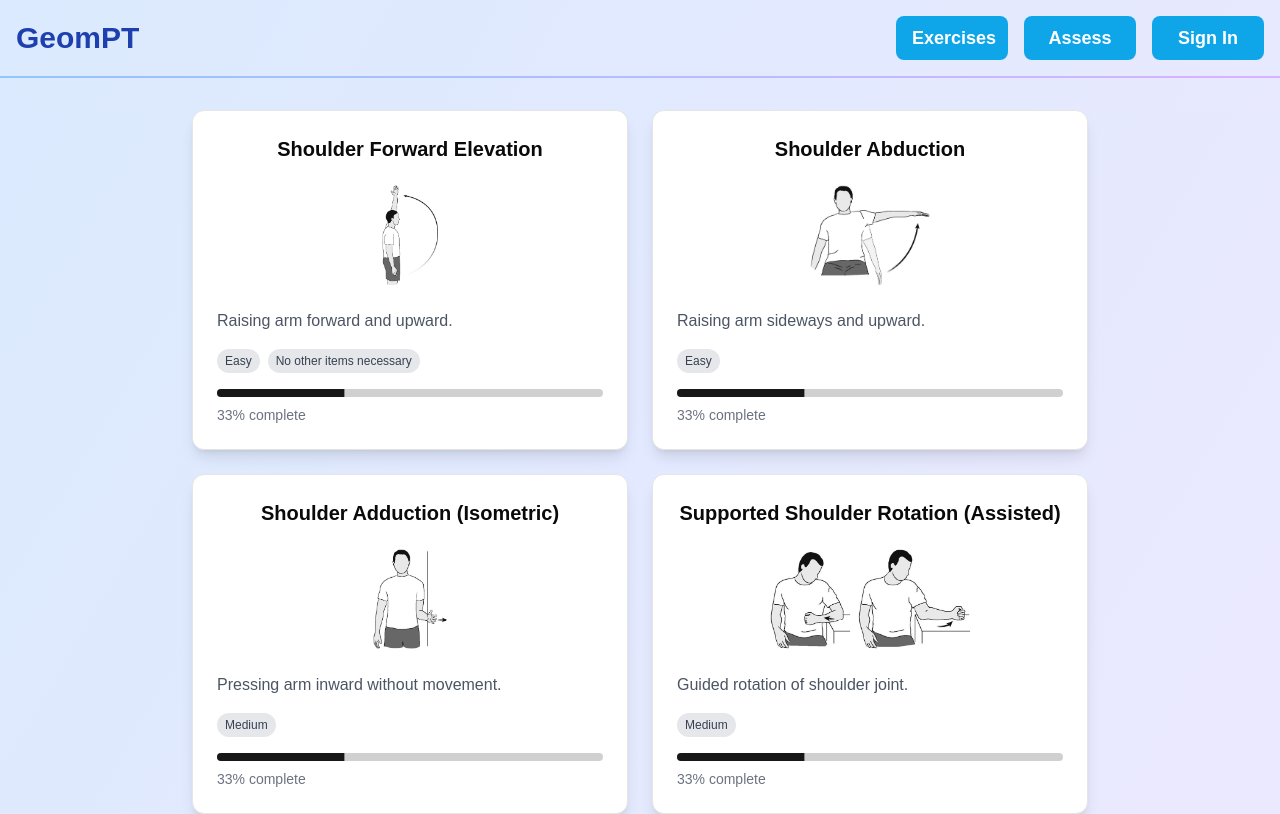
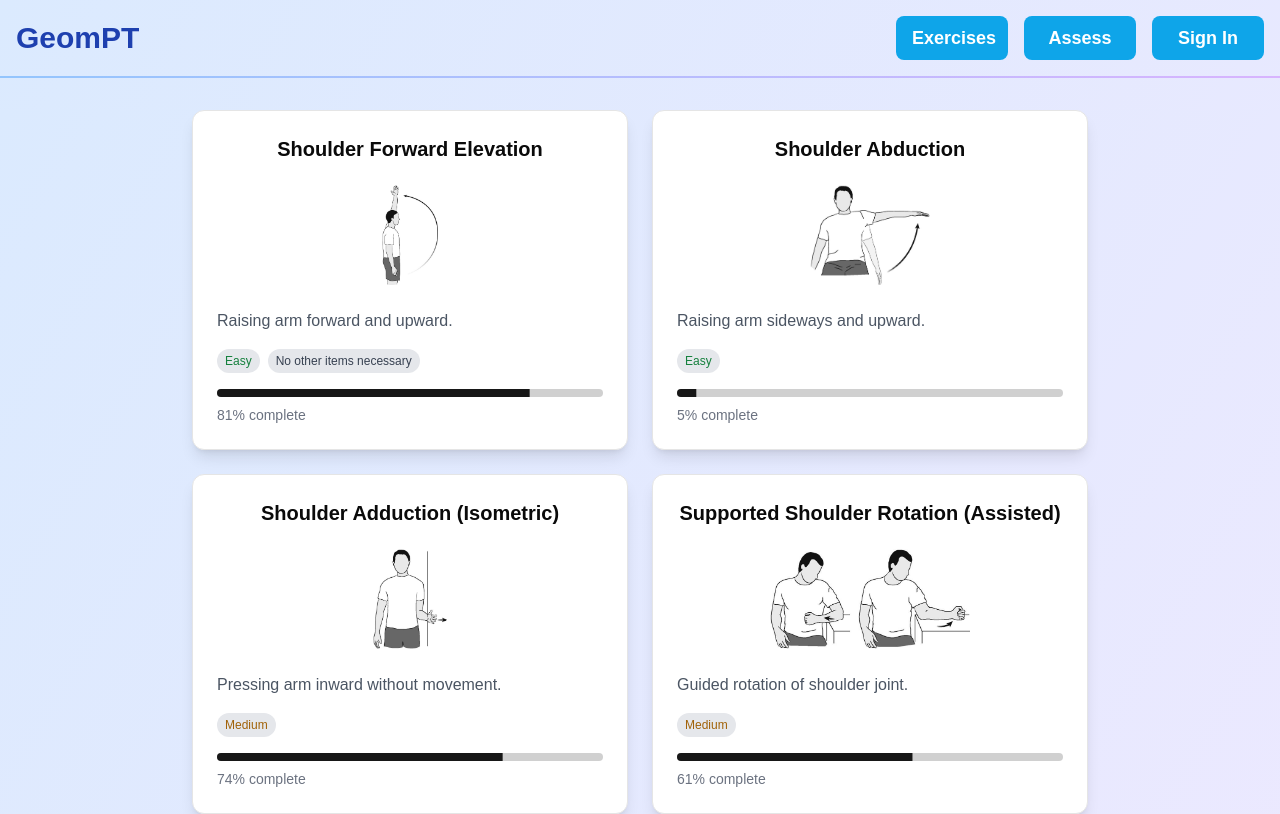
Before and after one commit to GeomPT/frontend, a Next.js app: page /exercises in a window 1280 px wide. Shown: the top 814 px of the page. Built offline with nearby package versions, Linux system fonts and the light colour scheme.

Commit message:
design changes to exercise page

```diff
--- a/app/exercises/page.tsx
+++ b/app/exercises/page.tsx
@@ -84,8 +84,18 @@ export default function Component() {
                     GeomPT Progress
                 </h1> */}
                 <div className="grid grid-cols-1 md:grid-cols-2 gap-6">
-                    {videoData.map((video) => (
-                        <Link key={video.id} href={`/exercises/${video.id}`}>
+                    {videoData.map((video) => {
+                        const progressValue =
+                            (video.id * 27456783 +
+                                ((video.id * 2364372) % 325) +
+                                video.id -
+                                ((video.id * 2371) % 236)) %
+                            (100 - video.id * 3);
+                        return (
+                            <Link
+                                key={video.id}
+                                href={`/exercises/${video.id}`}
+                            >
                                 <Card
                                     key={video.id}
                                     className="bg-white shadow-lg hover:shadow-xl flex-shrink-0 relative duration-300 transform hover:scale-105"
@@ -111,24 +121,49 @@ export default function Component() {
                                         </p>
                                         <div className="flex flex-wrap gap-2 mb-4">
                                             {video.technologies.map(
-                                            (tech, index) => (
+                                                (tech, index) => {
+                                                    let color = "text-gray-700";
+                                                    if (tech === "Easy") {
+                                                        color =
+                                                            "text-green-700";
+                                                    } else if (
+                                                        tech === "Medium"
+                                                    ) {
+                                                        color =
+                                                            "text-yellow-700";
+                                                    } else if (
+                                                        tech === "Hard"
+                                                    ) {
+                                                        color = "text-red-700";
+                                                    }
+
+                                                    const className = `px-2 py-1 bg-gray-200 rounded-full text-xs ${color}`;
+
+                                                    return (
                                                         <span
                                                             key={index}
-                                                    className="px-2 py-1 bg-gray-200 text-gray-700 rounded-full text-xs"
+                                                            className={
+                                                                className
+                                                            }
                                                         >
                                                             {tech}
                                                         </span>
-                                            )
+                                                    );
+                                                }
                                             )}
                                         </div>
-                                    <Progress value={33} className="h-2" />
+                                        <Progress
+                                            value={progressValue}
+                                            className="h-2"
+                                        />
                                         <p className="text-sm text-gray-500 mt-2">
-                                        33% complete
+                                            {progressValue}% complete
                                         </p>
                                     </CardContent>
                                 </Card>
                             </Link>
-                    ))}
+                        );
+                    })}
                 </div>
             </div>
         </div>
```
Lines whose indentation alone changed are shown as unchanged.
